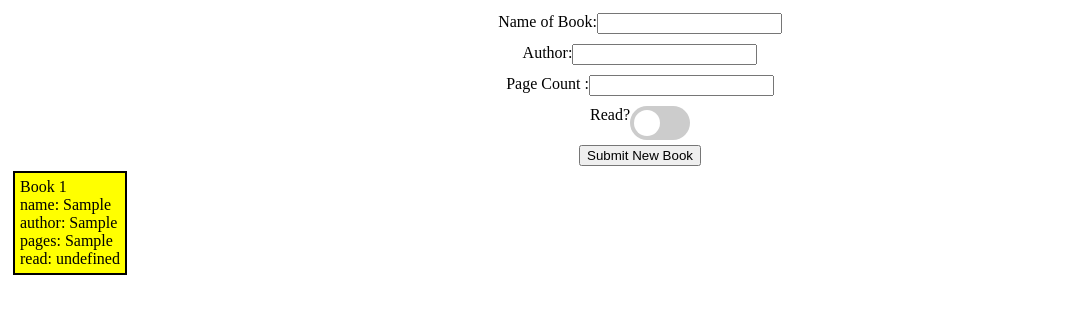
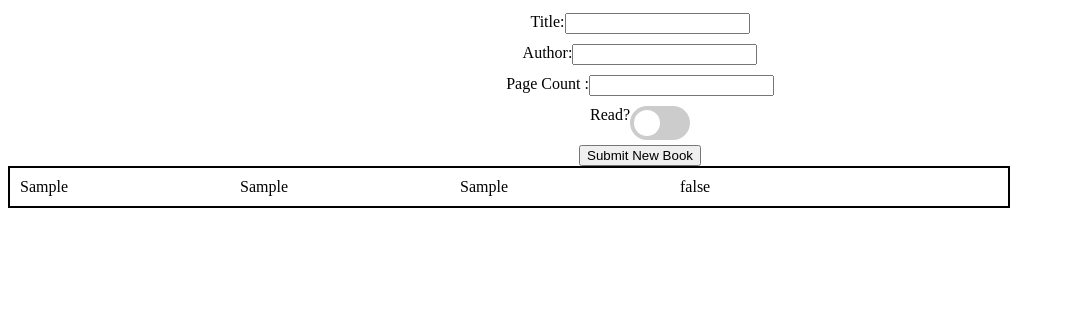
Before and after one commit to jello-connoisseur/book, a plain HTML site: page index.html in a window 1280 px wide. Both pictures are taken after typing "Sample", "Sample", "Sample" into the empty fields and a click on the button "Submit New Book". Shown: the whole page, without its empty margins (0-1065 px from the left). Drawn offline with Linux system fonts and the light colour scheme.

Commit message:
can add books

```diff
--- a/index.html
+++ b/index.html
@@ -4,33 +4,34 @@
     <meta charset="UTF-8">
     <meta http-equiv="X-UA-Compatible" content="IE=edge">
     <meta name="viewport" content="width=device-width, initial-scale=1.0">
-    <link rel="stylesheet" href="style.css"/>
-    <script src = script.js defer></script>
+    <script src = "script.js" defer></script>
+    <link rel="stylesheet" href="style.css">
     <title>My Library</title>
+
 </head>
 <body>
     <form>
         <div class="section">
-            <label for="name">Name of Book: </label>
-            <input type="name" id="name" name="name">
+            <label for="title">Title: </label>
+            <input type="title" id="title">
         </div>
 
         <div class="section">
 
             <label for="author">Author: </label>
-            <input type="author" id="author" name="author">
+            <input type="author" id="author">
         </div>
 
         <div class="section">
 
             <label for="pageCount">Page Count :</label>
-            <input type="pageCount" id="pageCount" name="pageCount">
+            <input type="pageCount" id="pageCount">
         </div>
 
         <div class="section">
             <div>Read?</div>
             <label class="switch">
-                <input type="checkbox">
+                <input type="checkbox" id="read">
                 <span class="slider round"></span>
             </label>
         </div>
@@ -40,6 +41,5 @@
     </form>
     <div id=container></div>
 
-
 </body>
 </html>
--- a/script.js
+++ b/script.js
@@ -1,58 +1,98 @@
 let myLibrary = [];
+const cont = document.getElementById('container');
 
+let inputTitle = '';
+let inputAuthor = '';
+let inputPages = '';
+let didRead = '';
 //constructor
-function Book(name, author, pages, read) {
-    this.name = name;
+function Book(title, author, pages, read, id) {
+    this.title = title;
     this.author = author;
     this.pages = pages;
     this.read = read;
+    this.id = id
 }
 
-//declare input value
-let inputName = '';
-let inputAuthor = '';
-let inputPages = '';
-let didRead = true;
 
-//whensomeone clicks "add new book" button, take the user input values and push them into the array
-const newBookBtn = document.querySelector('button');
-newBookBtn.addEventListener('click', (e) => {
-    //when user presses button, the page reloads. preventDefault() prevents the page from reloading
-    e.preventDefault();
-    insert();
-});
+function displayBook(){
+    myLibrary.forEach((listing) => {
+        const displayedBook = document.createElement('div');
+        displayedBook.classList.add('book');
+        cont.appendChild(displayedBook);
 
-function insert(){
-    inputName = document.getElementById("name");
-    inputAuthor = document.getElementById("author");
-    inputPages= document.getElementById("pageCount");
-    didRead = document.getElementsByName("read");
+        const displayTitle = document.createElement('div');
+        displayTitle.classList.add('bookContent');
+        displayTitle.classList.add('title');
+        displayTitle.innerHTML = listing.title;
+        displayedBook.appendChild(displayTitle);
 
-    bookArray = [inputName, inputAuthor, inputPages, didRead].map(e => e.value);
+        const displayAuthor = document.createElement('div');
+        displayAuthor.classList.add('bookContent');
+        displayAuthor.classList.add('author');
+        displayAuthor.innerHTML = listing.author;
+        displayedBook.appendChild(displayAuthor);
 
-    myLibrary.push(new Book (...bookArray));
+        const displayPages = document.createElement('div');
+        displayPages.classList.add('bookContent');
+        displayPages.classList.add('pages');
+        displayPages.innerHTML = listing.pages;
+        displayedBook.appendChild(displayPages);
 
-    inputName.value = '';
-    inputAuthor.value = '';
-    inputPages.value = '';
-    didRead= '';
-
-    displayBook();
+        //need to fix
+        const displayRead = document.createElement('checkbox');
+        displayRead.classList.add('bookContent');
+        displayRead.classList.add('read');
+        displayRead.innerHTML = listing.read;
+        displayedBook.appendChild(displayRead);
+    })
 }
 
-function displayBook(){
-    const container = document.querySelector('#container');
+function addBookToLibrary() {
+    const btn = document.querySelector('button');
 
-    const bookNumber = document.createElement('div');
-    bookNumber.classList.add('bookNumber');
-    bookNumber.textContent = 'Book '+ myLibrary.length;
-    bookNumber.setAttribute ('style', 'border: 2px solid; background: yellow; padding: 5px; margin: 5px');
-    container.appendChild(bookNumber);
+    btn.addEventListener("click", (e) => {
+        inputTitle = document.getElementById('title');
+        inputAuthor = document.getElementById('author');
+        inputPages = document.getElementById('pageCount');
+        didRead = document.getElementById('read');
+        myLibrary.push(new Book(inputTitle.value, inputAuthor.value, inputPages.value, didRead.checked, myLibrary.length+1));
+        e.preventDefault();
 
-    for (var key in myLibrary[myLibrary.length-1]){
-        const bookDisplay = document.createElement('div');
-        bookDisplay.classList.add('bookDisplay');
-        bookDisplay.textContent = `${key}: ${myLibrary[myLibrary.length-1][key]}`;
-        bookNumber.appendChild(bookDisplay);
-    }
+        const displayedBook = document.createElement('div');
+        displayedBook.classList.add('book');
+        cont.appendChild(displayedBook);
+
+        const displayTitle = document.createElement('div');
+        displayTitle.classList.add('bookContent');
+        displayTitle.classList.add('title');
+        displayTitle.innerHTML = myLibrary[myLibrary.length-1].title;
+        displayedBook.appendChild(displayTitle);
+
+        const displayAuthor = document.createElement('div');
+        displayAuthor.classList.add('bookContent');
+        displayAuthor.classList.add('author');
+        displayAuthor.innerHTML = myLibrary[myLibrary.length-1].author;
+        displayedBook.appendChild(displayAuthor);
+
+        const displayPages = document.createElement('div');
+        displayPages.classList.add('bookContent');
+        displayPages.classList.add('pages');
+        displayPages.innerHTML = myLibrary[myLibrary.length-1].pages;
+        displayedBook.appendChild(displayPages);
+
+        //need to fix
+        const displayRead = document.createElement('checkbox');
+        displayRead.classList.add('bookContent');
+        displayRead.classList.add('read');
+        displayRead.innerHTML = myLibrary[myLibrary.length-1].read;
+        displayedBook.appendChild(displayRead);
+
+        inputTitle.value = '';
+        inputAuthor.value = '';
+        inputPages.value = '';
+        didRead.checked = false;
+    })
 }
+
+console.log(addBookToLibrary());
--- a/style.css
+++ b/style.css
@@ -1,7 +1,20 @@
 #container{
   display: flex;
+  flex-direction: column;
+  flex-wrap: wrap;
+  border: solid 1px;
+  width: 1000px;
+}
+
+.book{
+  display: flex;
   flex-direction: row;
-    flex-wrap: wrap;
+  border: solid 0.5px;
+}
+
+.bookContent{
+  width: 200px;
+  padding: 10px;
 }
 
 form{
```
Lines whose indentation alone changed are shown as unchanged.
